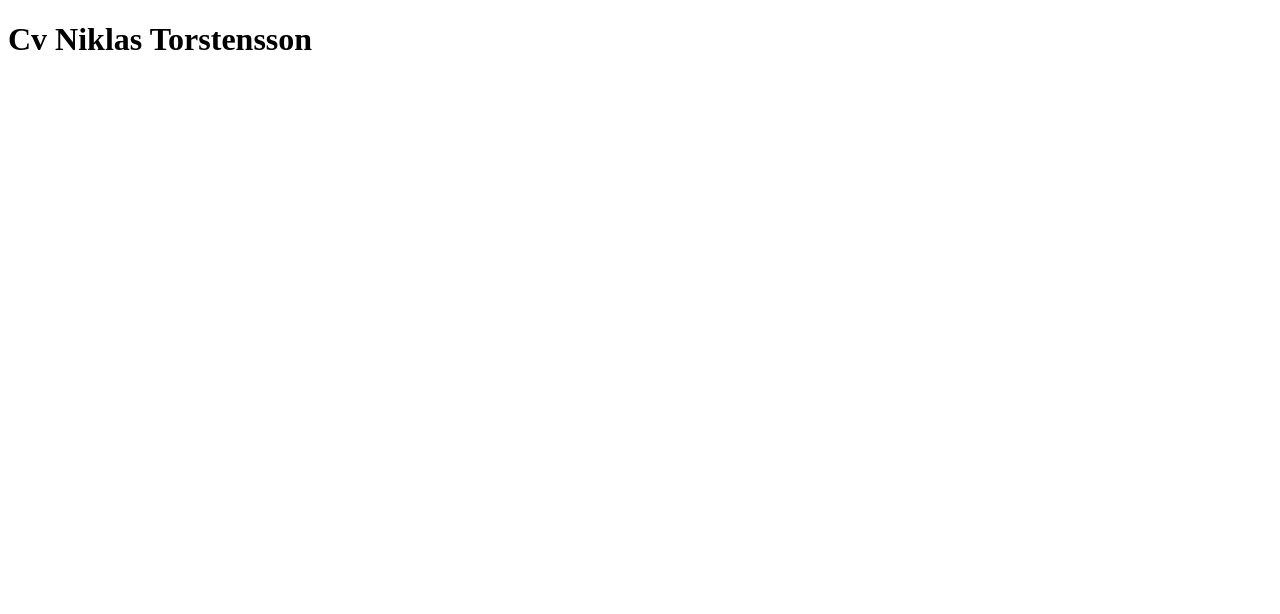
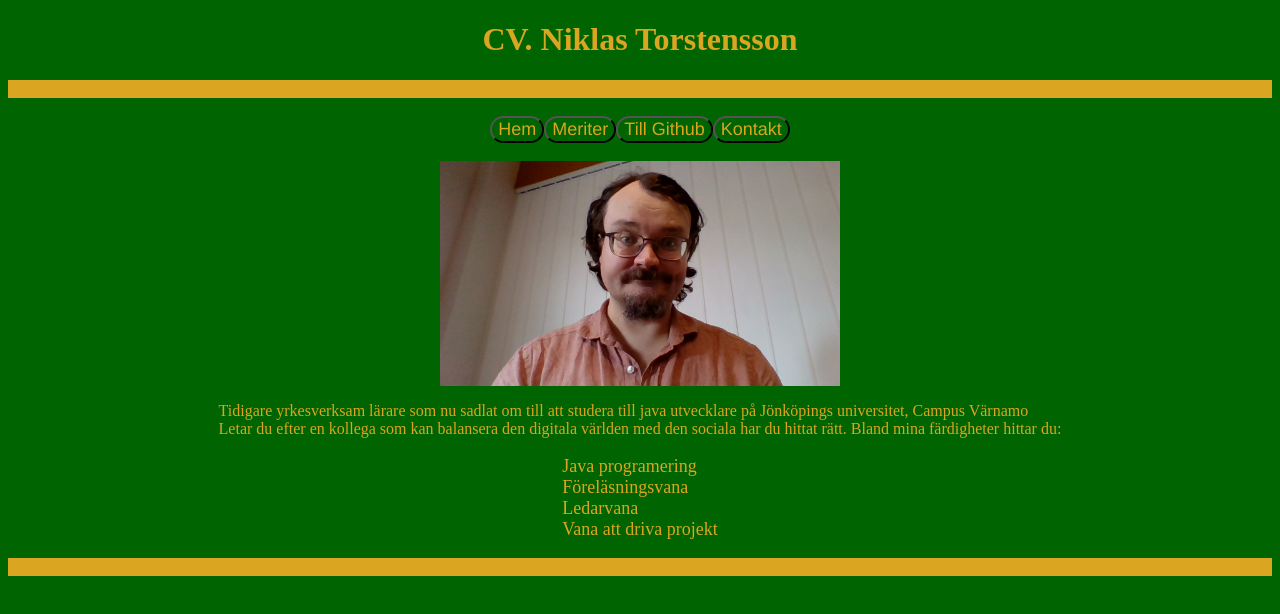
Before and after one commit to Niklasgth/cvNiklas, a plain HTML site: page index.html in a window 1280 px wide. Drawn offline with Linux system fonts and the light colour scheme.

Commit message:
Nya filer
upploaded new and changed files. Index changed, style css changed. added kontakter and merits html files

```diff
--- a/index.html
+++ b/index.html
@@ -2,13 +2,79 @@
 <html lang="sv">
 <head>
     <link rel="stylesheet" href="style.css">
+    <!--länk till google ikoner (material ikon´s)-->
+    <link href="https://fonts.googleapis.com/icon?family=Material+Icons" rel="stylesheet">
+
     <meta charset="UTF-8">
     <meta name="viewport" content="width=device-width, initial-scale=1.0">
     <title>CV Niklas Torstensson</title>
 </head>
-<body>
-    <header></header>
-    <h1>Cv Niklas Torstensson</h1>
+
+
+<body class="background3">
+    <!--en startlogga-->
+    <header>
+        <h1 id="loggan" >CV. Niklas Torstensson</h1>
+    </header>
+
+<!-- en gyllene linje-->
+<div style="background-color: goldenrod;"> <br ></div>
+
+
+    <!-- Navigationsknappar-->
+    <nav class="nav;">
+        <br>
+        <div class="center">
+        <a href="index.html">
+            <button class="buttstyle">Hem</button>
+        </a>
+       <a href="meriter.html">
+            <button class="buttstyle">Meriter</button>
+       </a>
+        <a href="https://github.com/Niklasgth">
+            <button class="buttstyle">Till Github</button>
+            </a>
+       <a href="kontakt.html">
+            <button class="buttstyle">Kontakt</button>
+        </a>
+    </div>
+    <br>
+    </nav>
+
+    <!-- bildruta kopplar till container för centrera-->
+
+    <div class="center">
+        <img
+        src="niklas.jpg"
+        alt="en bild på Niklas"
+        width="400px">
+        </div>
+
+
+    <!--presentation-->
+
+    <p style="color: goldenrod; display: flex;
+    justify-content: center;
+    align-items: center;">
+Tidigare yrkesverksam lärare som nu sadlat om till att studera till java utvecklare på Jönköpings universitet, Campus Värnamo <br>
+Letar du efter en kollega som kan balansera den digitala världen med den sociala har du hittat rätt. Bland mina färdigheter hittar du:
+    </p>
+
+<!-- lite större text på dessa så egen paragraf-->
+<p style="color: goldenrod; display: flex;
+justify-content: center;
+align-items: center; font-size: large;">
+Java programering <br>
+Föreläsningsvana <br>
+Ledarvana <br>
+Vana att driva projekt
+</p>
+
+
+
+<!-- En till gyllene linje-->
+    <footer class="foothead"><br>
+    </footer>
 
 </body>
 </html>
--- a/style.css
+++ b/style.css
@@ -1,5 +1,6 @@
 .background1{background-color: green;}
 .background2{background-color: goldenrod;}
+.background3{background-color: darkgreen;}
 
 .green{color: green;}
 .gold {color: goldenrod;}
@@ -7,10 +8,57 @@
 .font1{font-family:Verdana, Geneva, Tahoma, sans-serif;}
 .font2{font-family: 'Times New Roman', Times, serif;}
 
-.body {background-color:green;
+.back1 {background-color:green;
  color: goldenrod;
 font-family: 'Times New Roman', Times, serif; }
 
-.header {background-color: goldenrod;
+.back2 {background-color: goldenrod;
 color: green;
 font-family: 'Times New Roman', Times, serif;}
+
+/*logga design*/
+#loggan
+{color:goldenrod;
+font-size:xx-large;
+display: flex;
+justify-content: center;
+align-items: center;
+border-radius: 5px;
+}
+
+.buttstyle {
+background-color: darkgreen;
+color: goldenrod;font-size: large ;
+font-family: 'Franklin Gothic Medium', 'Arial Narrow', Arial, sans-serif;
+border-radius: 25rem;
+    }
+
+.container {
+    border: solid goldenrod;
+    width: 400px;
+    padding:5px;
+    margin: 0px;
+    }
+
+.textcontainer{
+    text-align: center;
+}
+
+.center {
+    display: flex;
+    justify-content: center;
+    align-items: center;
+    }
+
+.nav{background-color: goldenrod;
+    color: green;
+    padding: 50px;
+    font-family: 'Times New Roman', Times, serif;
+    }
+
+.foothead{
+    background-color:goldenrod;
+    color: darkgreen;
+    text-align: left;
+    font-size: medium;
+}
```
Also changed, not shown: kontakt.html (added, +56 -0 lines), meriter.html (added, +54 -0 lines).
